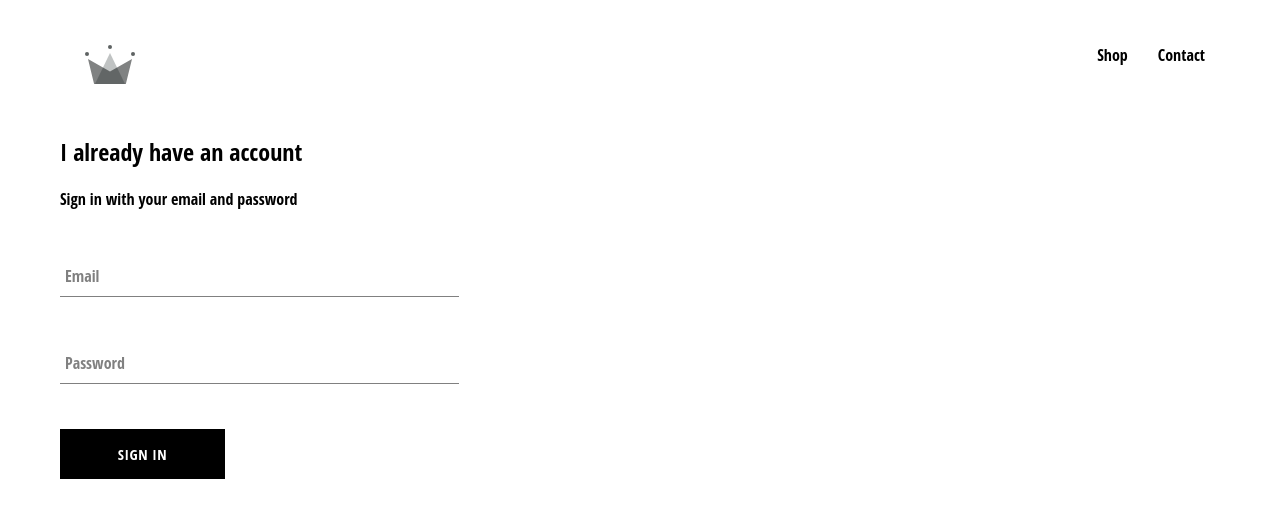
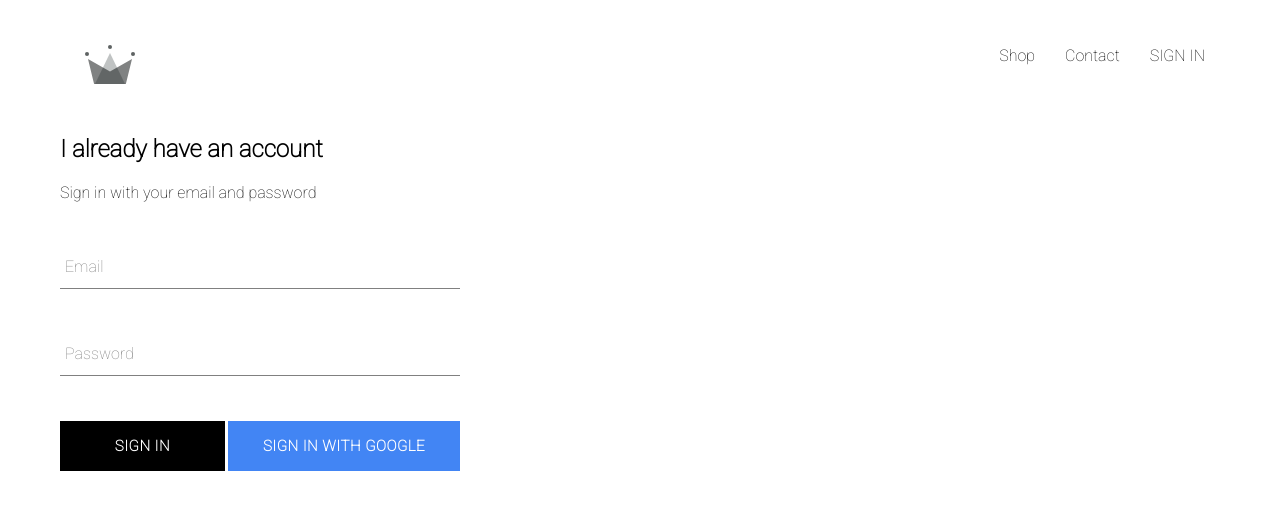
Before and after one commit to vaditya92/my-ecomm, a React (Create React App) app: page /signin in a window 1280 px wide. Shown: the top 518 px of the page. Built offline with nearby package versions, Linux system fonts and the light colour scheme; no server answers.

Commit message:
Integrated firebase google auth

```diff
--- a/package.json
+++ b/package.json
@@ -6,6 +6,7 @@
     "@testing-library/jest-dom": "^4.2.4",
     "@testing-library/react": "^9.3.2",
     "@testing-library/user-event": "^7.1.2",
+    "firebase": "^7.14.0",
     "node-sass": "^4.13.1",
     "react": "^16.13.1",
     "react-dom": "^16.13.1",
--- a/public/index.html
+++ b/public/index.html
@@ -15,7 +15,7 @@
       user's mobile device or desktop. See https://developers.google.com/web/fundamentals/web-app-manifest/
     -->
     <link rel="manifest" href="%PUBLIC_URL%/manifest.json" />
-    <link href="https://fonts.googleapis.com/css2?family=Open+Sans+Condensed&display=swap" rel="stylesheet">
+    <link href="https://fonts.googleapis.com/css2?family=Roboto:wght@100&display=swap" rel="stylesheet">
     <!--
       Notice the use of %PUBLIC_URL% in the tags above.
       It will be replaced with the URL of the `public` folder during the build.
--- a/src/App.css
+++ b/src/App.css
@@ -1,5 +1,5 @@
 body {
-  font-family: 'Open Sans Condensed';
+  font-family: 'Roboto', sans-serif;
   padding: 20px 60px;
 }
 
@@ -7,3 +7,7 @@
   text-decoration: none;
   color: black;
 }
+
+* {
+  box-sizing: border-box;
+}
--- a/src/App.js
+++ b/src/App.js
@@ -5,13 +5,37 @@
 import ShopPage from './pages/shop-page/shop-page.component';
 import Header from './components/header/header.component';
 import Auth from './components/auth/auth.component';
+import { auth } from './firebase/firebase.utils';
 
 import './App.css';
 
-function App() {
+class App extends React.Component {
+  constructor() {
+    super();
+    this.state = {
+      currentUser: null
+    };
+  }
+
+  unsubscribeFromAuth = null;
+
+  componentDidMount() {
+    this.unsubscribeFromAuth = auth.onAuthStateChanged(user => {
+      this.setState({
+        currentUser: user
+      });
+      console.log(user);
+    });
+  }
+
+  componentWillUnmount() {
+    this.unsubscribeFromAuth();
+  }
+
+  render() {
     return (
       <div>
-      <Header />
+        <Header currentUser={this.state.currentUser}/>
         <Switch>
           <Route exact path="/" component={Homepage} />
           <Route path="/shop" component={ShopPage} />
@@ -20,5 +44,6 @@
       </div>
     );
   }
+}
 
 export default App;
--- a/src/components/custom-button/custom-button.component.jsx
+++ b/src/components/custom-button/custom-button.component.jsx
@@ -2,8 +2,8 @@
 
 import './custom-button.styles.scss';
 
-const CustomButton = ({ children, ...otherProps }) => (
-  <button className="custom-button" {...otherProps} >
+const CustomButton = ({ children, isGoogleSignIn, ...otherProps }) => (
+  <button className={`${isGoogleSignIn ? 'google-sign-in': ''} custom-button`} {...otherProps} >
     {children}
   </button>
 );
--- a/src/components/custom-button/custom-button.styles.scss
+++ b/src/components/custom-button/custom-button.styles.scss
@@ -9,7 +9,7 @@
   background-color: black;
   color: white;
   text-transform: uppercase;
-  font-family: 'Open Sans Condensed';
+  font-family: 'Roboto', sans-serif;
   font-weight: bolder;
   border: none;
   cursor: pointer;
@@ -19,4 +19,13 @@
     color: black;
     border: 1px solid black;
   }
+
+  &.google-sign-in {
+    background-color: #4285f4;
+    color: white;
+
+    &:hover {
+      background-color: #357ae8;
+    }
+  }
 }
--- a/src/components/header/header.component.jsx
+++ b/src/components/header/header.component.jsx
@@ -1,11 +1,13 @@
 import React from 'react';
 import { Link } from 'react-router-dom';
+
+import { auth } from './../../firebase/firebase.utils';
 
 import { ReactComponent as Logo } from './../../assets/logo.svg';
 
 import './header.styles.scss';
 
-const Header = () => (
+const Header = ({ currentUser }) => (
   <div className="header">
     <Link to="/" className="logo-container">
       <Logo className="logo" />
@@ -13,6 +15,12 @@
     <div className="options">
       <Link className="option" to="/shop">Shop</Link>
       <Link className="option" to="/shop">Contact</Link>
+      {
+        currentUser ?
+        <div className="option" onClick={() => auth.signOut()}>SIGN OUT</div>
+        :
+        <Link className="option" to="/signin">SIGN IN</Link>
+      }
     </div>
   </div>
 );
--- a/src/components/header/header.styles.scss
+++ b/src/components/header/header.styles.scss
@@ -20,6 +20,7 @@
 
     .option {
       padding: 10px 15px;
+      cursor: pointer;
     }
   }
 }
--- a/src/components/sign-in/sign-in.component.jsx
+++ b/src/components/sign-in/sign-in.component.jsx
@@ -2,6 +2,9 @@
 
 import FormInput from './../form-input/form-input.component';
 import CustomButton from './../custom-button/custom-button.component';
+
+
+import { signInWithGoogle } from './../../firebase/firebase.utils';
 
 import './sign-in.styles.scss';
 
@@ -33,7 +36,10 @@
         <form onSubmit={this.handleSubmit}>
           <FormInput label="Email" name="email" type="email" value={this.state.email} required="required" handleChange={this.handleChange}/>
           <FormInput label="Password" name="password" type="password" value={this.state.password} required="required" handleChange={this.handleChange} />
-          <CustomButton type="submit" value="Submit Form" >SIGN IN</CustomButton>
+          <div className="buttons">
+            <CustomButton type="submit" value="Submit Form" >Sign in</CustomButton>
+            <CustomButton onClick={signInWithGoogle} isGoogleSignIn>Sign in with Google</CustomButton>
+          </div>
         </form>
       </div>
     )
--- a/src/components/sign-in/sign-in.styles.scss
+++ b/src/components/sign-in/sign-in.styles.scss
@@ -1,5 +1,14 @@
 .sign-in {
-  width: 30vw;
+  width: 400px;
   display: flex;
   flex-direction: column;
+
+  .title {
+    margin: 10px 0;
+  }
+
+  .buttons {
+    display: flex;
+    justify-content: space-between;
+  }
 }
--- /dev/null
+++ b/src/firebase/firebase.utils.js
@@ -0,0 +1,25 @@
+import firebase from 'firebase/app';
+import 'firebase/firestore';
+import 'firebase/auth';
+
+const config = {
+    apiKey: "AIzaSyBCNtFIb5qfrSmi_pWFd8nkBGsgVPYD9Is",
+    authDomain: "my-ecomm-4fece.firebaseapp.com",
+    databaseURL: "https://my-ecomm-4fece.firebaseio.com",
+    projectId: "my-ecomm-4fece",
+    storageBucket: "my-ecomm-4fece.appspot.com",
+    messagingSenderId: "684894916444",
+    appId: "1:684894916444:web:c1b892df37119a4d02fb99",
+    measurementId: "G-V5TMJQL6BT"
+};
+
+firebase.initializeApp(config);
+
+export const auth = firebase.auth();
+export const firestore = firebase.firestore();
+
+const provider = new firebase.auth.GoogleAuthProvider();
+provider.setCustomParameters({ prompt: 'select_account' });
+export const signInWithGoogle = () => auth.signInWithPopup(provider);
+
+export default firebase;
```
Also changed, not shown: 1 other file (tests, documents, lock files or other folders). Lines whose indentation alone changed are shown as unchanged.
